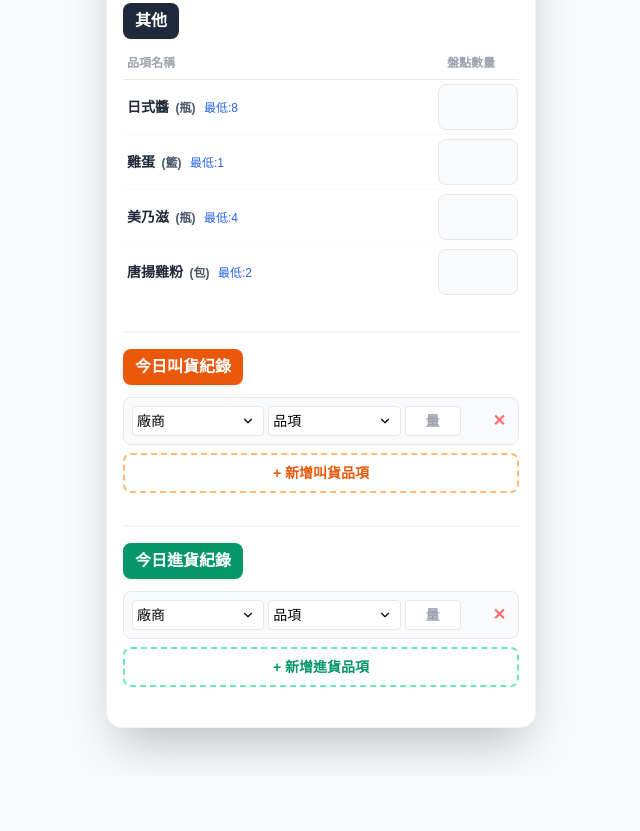
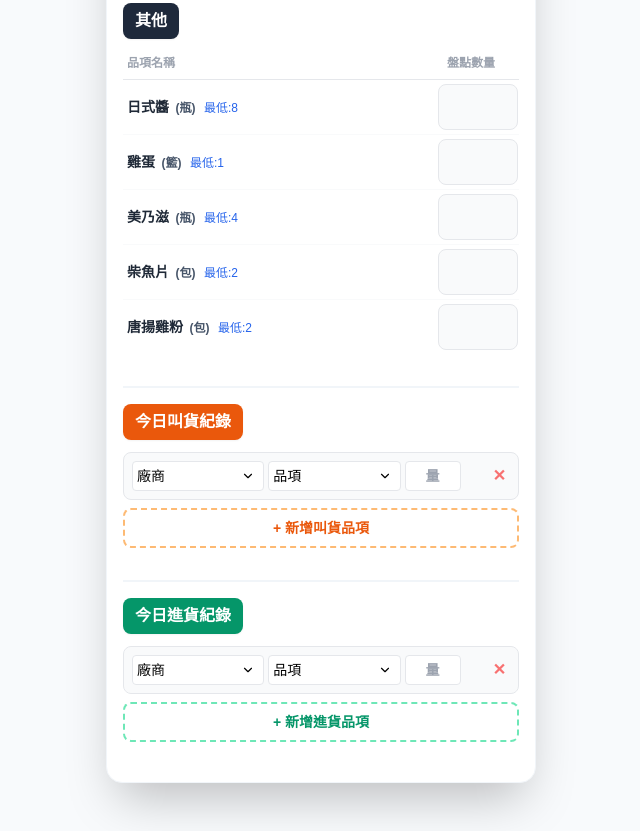
Before and after one commit to ethansong1101/BigCity, a plain HTML site: page index.html in a window 1280 px wide. Shown: the part 1900-2731 px from the top of the page, without its empty margins (319-959 px from the left). Before the commit the page ends 2676 px from the top, so only its background shows below. Drawn offline with nearby package versions, Linux system fonts and the light colour scheme.

Commit message:
Update index.html

```diff
--- a/index.html
+++ b/index.html
@@ -139,6 +139,7 @@
                     { n: "日式醬", u: "(瓶)", s: 8 },
                     { n: "雞蛋", u: "(籃)", s: 1 },
                     { n: "美乃滋", u: "(瓶)", s: 4 },
+                    { n: "柴魚片", u: "(包)", s: 2 },
                     { n: "唐揚雞粉", u: "(包)", s: 2 }
                 ]
             }
```
